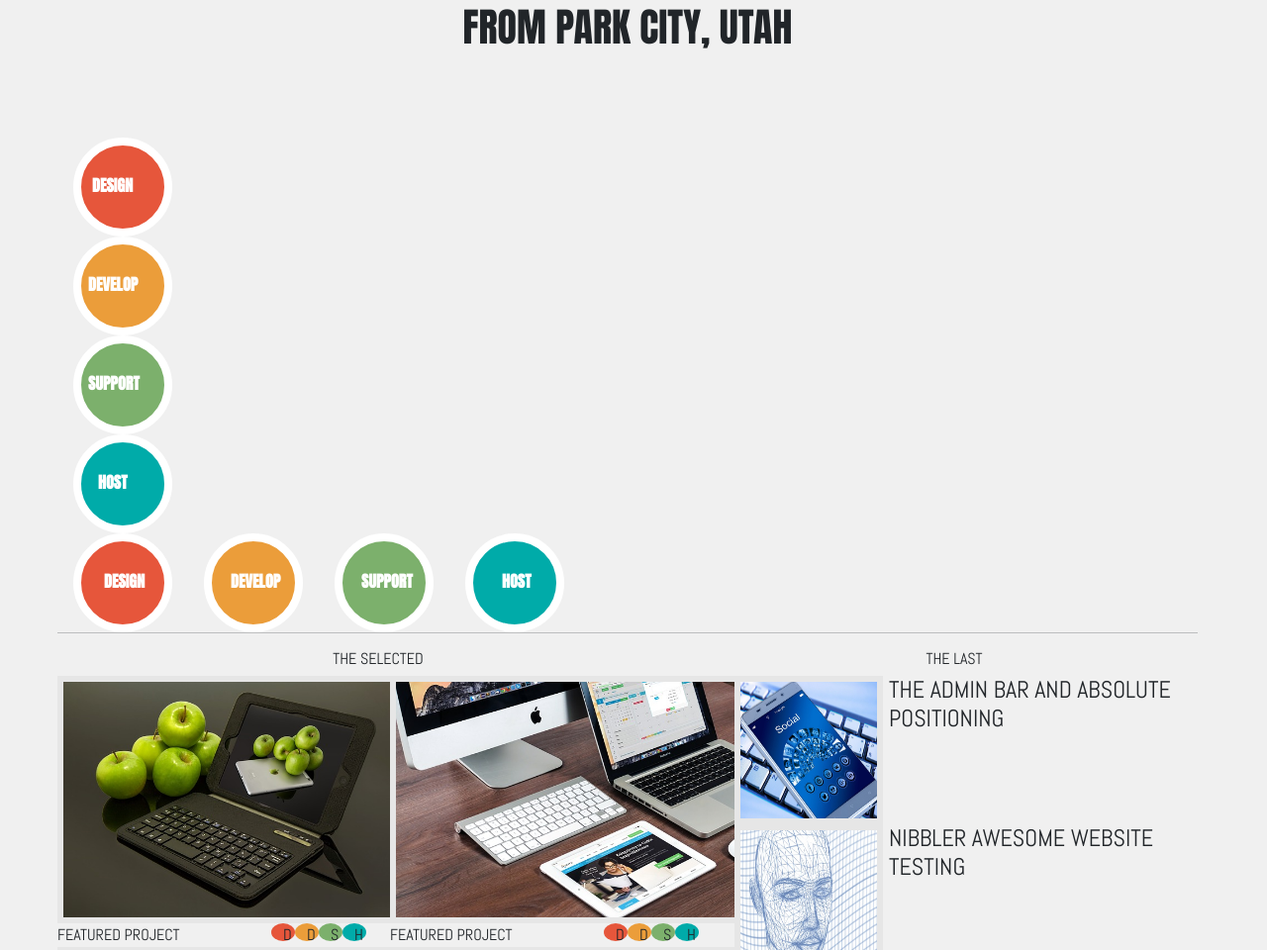
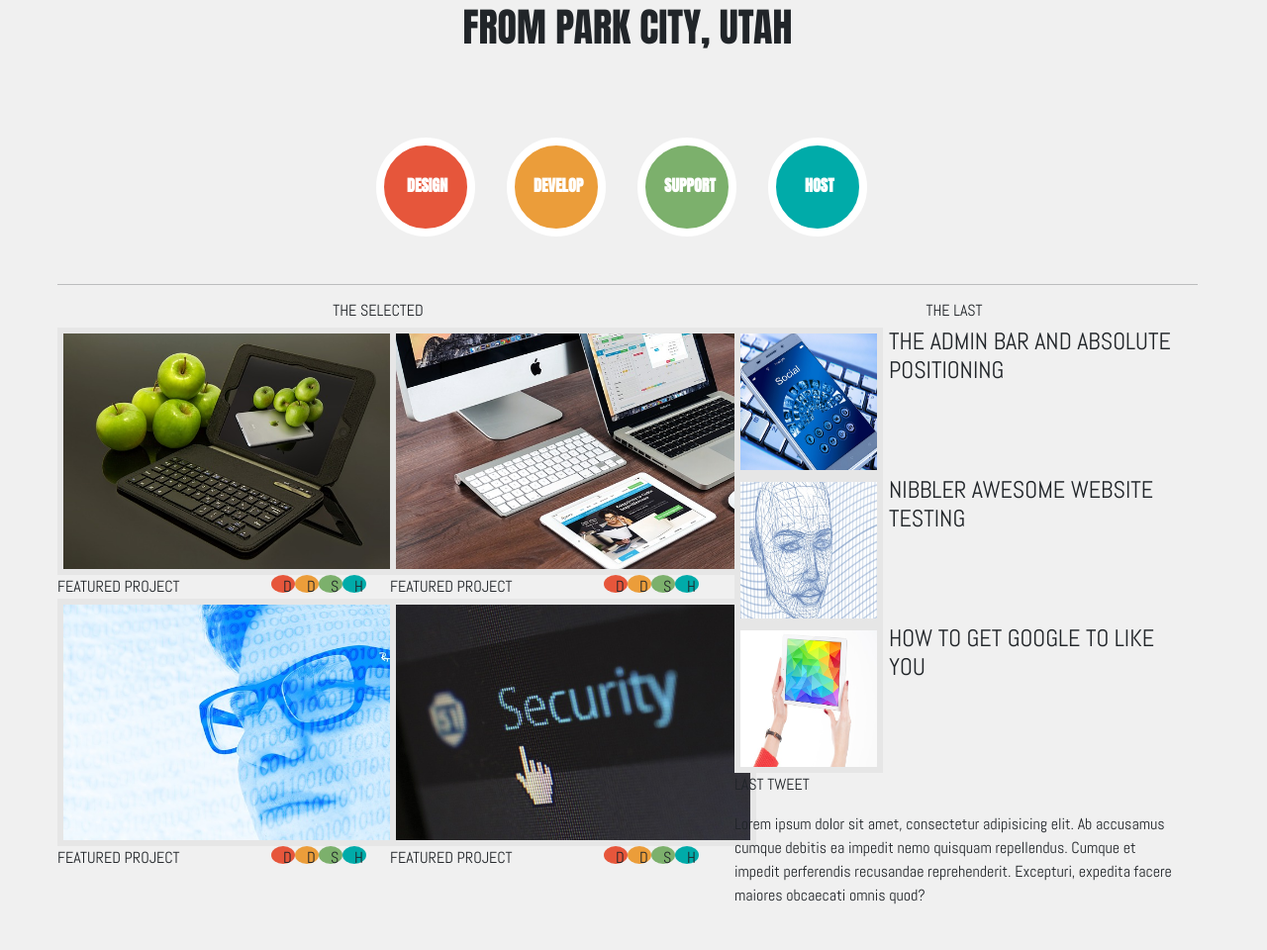
Before and after one commit to alexander-james-codeup-design/codeup-design-project, a plain HTML site: page index.html in a window 1280 px wide. Shown: the part 264-1224 px from the top of the page at 99% size. After the commit the page ends 1197 px from the top, so only its background shows below. Drawn offline with nearby package versions, Linux system fonts and the light colour scheme.

Commit message:
Updated circles below h3.

```diff
--- a/index.html
+++ b/index.html
@@ -23,7 +23,8 @@
     <nav class="navbar navbar-expand-lg navbar-light bg-transparent">
         <div class="container-fluid">
             <a class="navbar-brand" href="#"><img src="images/logo.png" alt="">codeup design</a>
-            <button class="navbar-toggler" type="button" data-bs-toggle="collapse" data-bs-target="#navbarNavAltMarkup" aria-controls="navbarNavAltMarkup" aria-expanded="false" aria-label="Toggle navigation">
+            <button class="navbar-toggler" type="button" data-bs-toggle="collapse" data-bs-target="#navbarNavAltMarkup"
+                    aria-controls="navbarNavAltMarkup" aria-expanded="false" aria-label="Toggle navigation">
                 <span class="navbar-toggler-icon"></span>
             </button>
             <div class="collapse navbar-collapse" id="navbarNavAltMarkup">
@@ -42,23 +43,28 @@
         <div class="row">
             <div class="col-12 visual"><h1>VISUAL DESIGN & WEB DEVELOPMENT</h1></div>
             <div class="col-12 park"><h3>FROM PARK CITY, UTAH</h3></div>
+            <!--            <div class="container">-->
+            <!--                <div class="row">-->
+            <!--                    <div class="col-12">-->
+            <!--                        <div class="mx-3 big-red-circle rounded-circle"><p>DESIGN</p></div>-->
+            <!--                        <div class="mx-3 big-orange-circle rounded-circle"><p>DEVELOP</p></div>-->
+            <!--                        <div class="mx-3 big-green-circle rounded-circle"><p>SUPPORT</p></div>-->
+            <!--                        <div class="mx-3 big-blue-circle rounded-circle"><p>HOST</P></div>-->
+            <!--                    </div>-->
+            <!--                </div>-->
+
+            <!--            </div>-->
             <div class="container">
-                <div class="row">
-                    <div class="col-12">
+                <div class="row justify-content-center mb-5">
                     <div class="mx-3 big-red-circle rounded-circle"><p>DESIGN</p></div>
                     <div class="mx-3 big-orange-circle rounded-circle"><p>DEVELOP</p></div>
                     <div class="mx-3 big-green-circle rounded-circle"><p>SUPPORT</p></div>
                     <div class="mx-3 big-blue-circle rounded-circle"><p>HOST</P></div>
                 </div>
             </div>
-
-            </div>
-            <div class="mx-3 big-red-circle rounded-circle"><p>DESIGN</p></div>
-            <div class="mx-3 big-orange-circle rounded-circle"><p>DEVELOP</p></div>
-            <div class="mx-3 big-green-circle rounded-circle"><p>SUPPORT</p></div>
-            <div class="mx-3 big-blue-circle rounded-circle"><p>HOST</P></div>
             <hr>
-            <div class="col-7"><div class="box-left">
+            <div class="col-7">
+                <div class="box-left">
                     <div class="container">
                         <div class="row">
                             <div class="col-12"><h6>THE SELECTED</h6></div>
@@ -82,7 +88,8 @@
                                         <div class="small-green-circle rounded-circle"><p>S</p></div>
                                         <div class="small-blue-circle rounded-circle"><p>H</P></div>
                                     </div>
-                            </div></div>
+                                </div>
+                            </div>
                             <div class="col-6"><img src="images/man.jpg" alt="">
                                 <div class="container">
                                     <div class="row justify-content-center">
@@ -92,7 +99,8 @@
                                         <div class="small-green-circle rounded-circle"><p>S</p></div>
                                         <div class="small-blue-circle rounded-circle"><p>H</P></div>
                                     </div>
-                            </div></div>
+                                </div>
+                            </div>
                             <div class="col-6"><img src="images/security.jpg" alt="">
                                 <div class="container">
                                     <div class="row justify-content-center">
@@ -102,12 +110,14 @@
                                         <div class="small-green-circle rounded-circle"><p>S</p></div>
                                         <div class="small-blue-circle rounded-circle"><p>H</P></div>
                                     </div>
-                            </div></div>
                                 </div>
                             </div>
                         </div>
                     </div>
-            <div class="col-5"><div class="box-right">
+                </div>
+            </div>
+            <div class="col-5">
+                <div class="box-right">
                     <div class="container">
                         <div class="row">
                             <div class="col-12"><h6>THE LAST</h6></div>
@@ -118,7 +128,10 @@
                             <div class="col-4"><img src="images/ipad.jpg" alt=""></div>
                             <div class="col-8"><h4>HOW TO GET GOOGLE TO LIKE YOU</h4></div>
                             <div class="col-12"><p>LAST TWEET</p></div>
-                        <div class="col"><p>Lorem ipsum dolor sit amet, consectetur adipisicing elit. Ab accusamus cumque debitis ea impedit nemo quisquam repellendus. Cumque et impedit perferendis recusandae reprehenderit. Excepturi, expedita facere maiores obcaecati omnis quod?</p></div>
+                            <div class="col"><p>Lorem ipsum dolor sit amet, consectetur adipisicing elit. Ab accusamus
+                                cumque debitis ea impedit nemo quisquam repellendus. Cumque et impedit perferendis
+                                recusandae reprehenderit. Excepturi, expedita facere maiores obcaecati omnis quod?</p>
+                            </div>
                         </div>
                     </div>
                 </div>
@@ -144,8 +157,6 @@
 <!--            <div class="col-right">-->
 <!--                <div class="col-4 the-last">THE LAST</div>-->
 <!--            </div>-->
-
-
 
 
 <!--</div>-->
```
Lines whose indentation alone changed are shown as unchanged.
